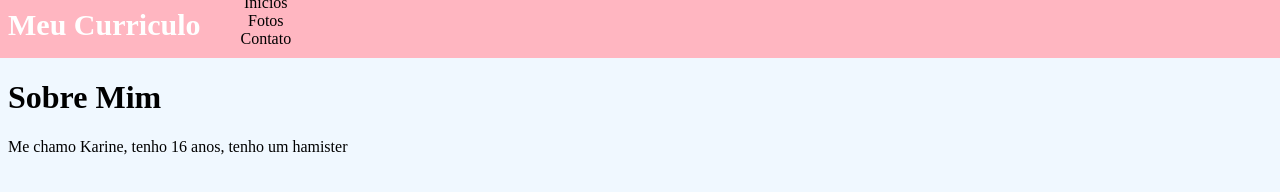
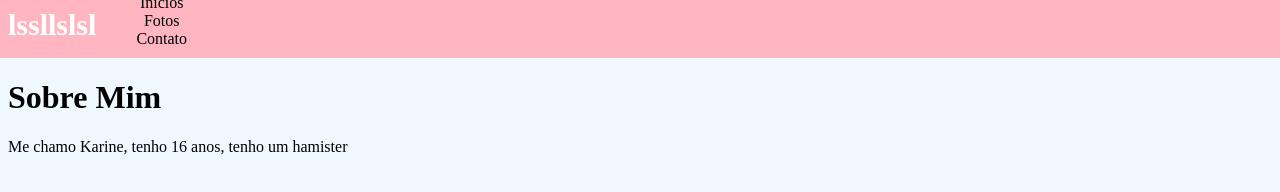
Before and after one commit to karinekruchak/Karine-, a plain HTML site: page index.html in a window 1280 px wide. Shown: the top 192 px of the page. Drawn offline with Linux system fonts and the light colour scheme.

Commit message:
lslslslls

```diff
--- a/index.html
+++ b/index.html
@@ -9,7 +9,7 @@
 </head>
 <body>
     <header>
-       <h3>Meu Curriculo</h3>
+       <h3>lssllslsl</h3>
 
        <ul>
            <li>Inicios</li>
```
